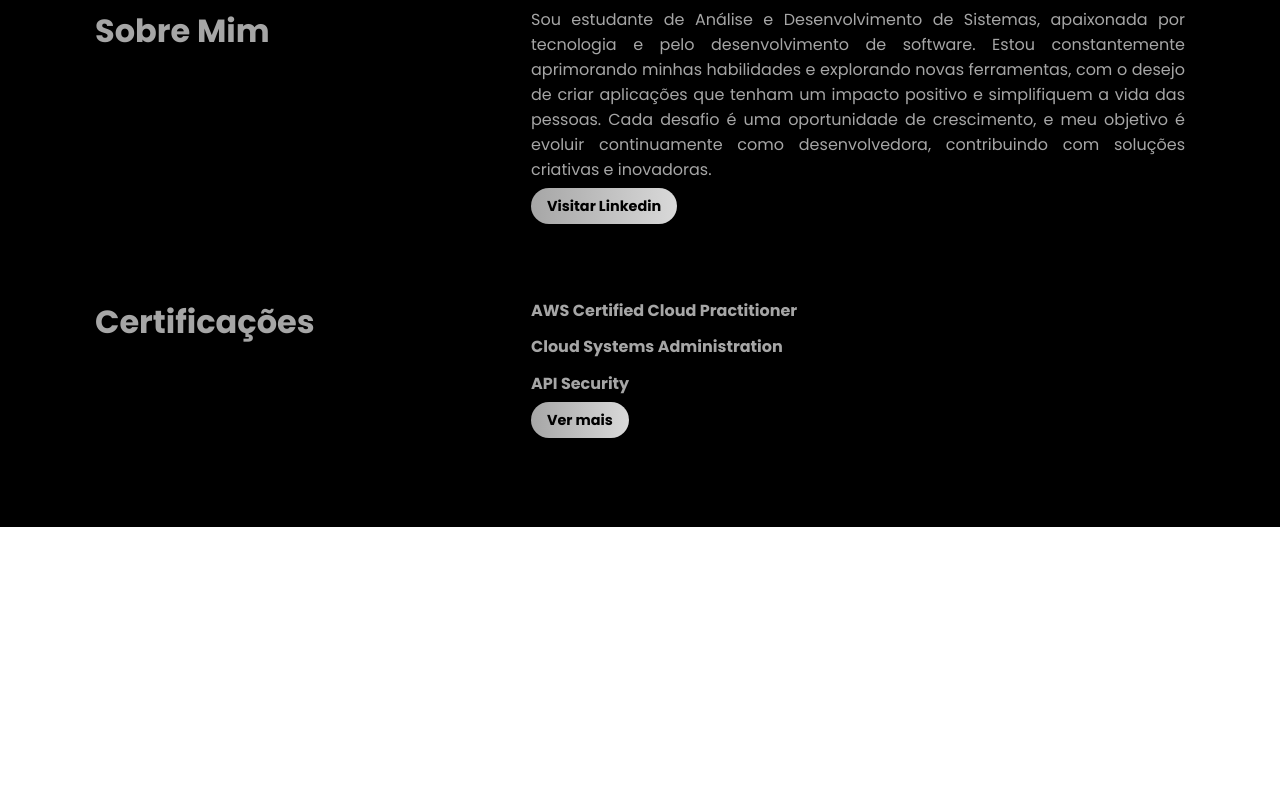
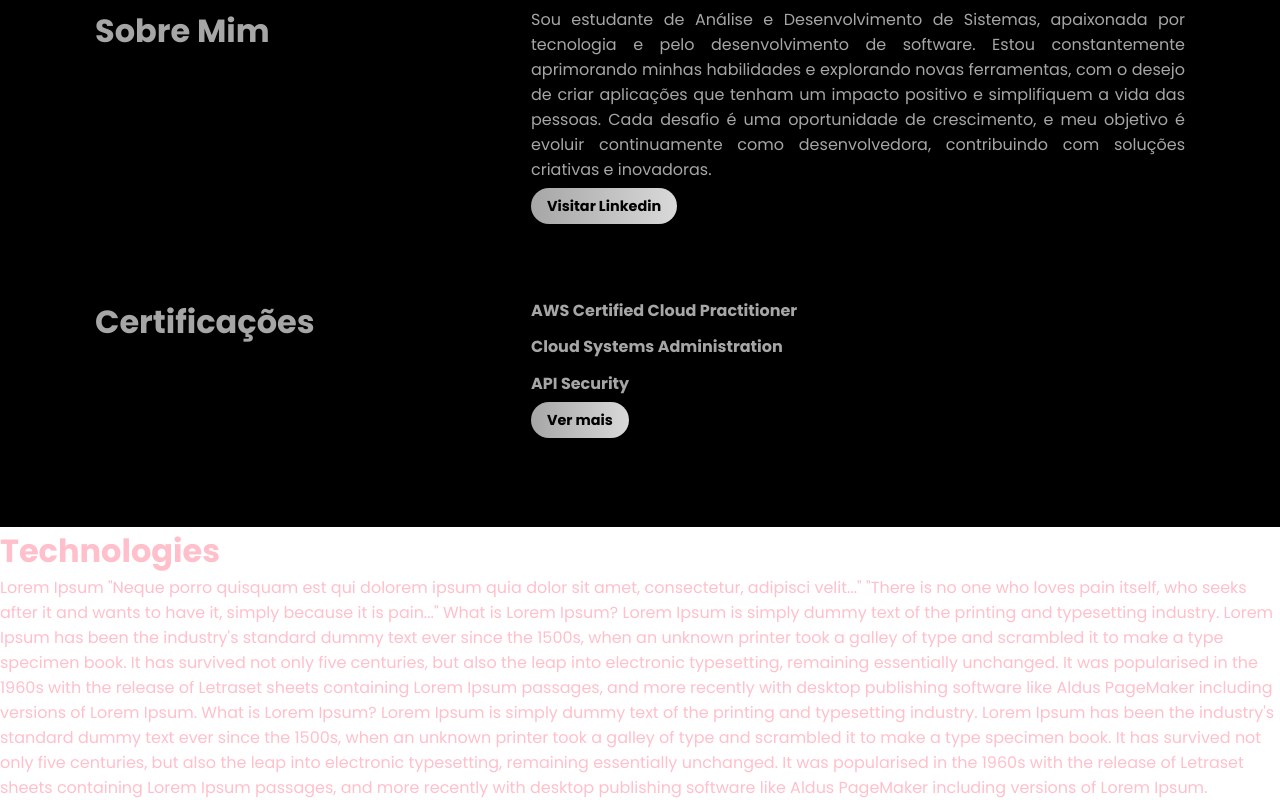
Before and after one commit to MEscola/my-portifolio, a React (Vite) app: page / in a window 1280 px wide. Shown: the part 888-1688 px from the top of the page. Before the commit the page ends 1415 px from the top, so only its background shows below. Built offline with nearby package versions, Linux system fonts and the light colour scheme.

Commit message:
feat: technologies

```diff
--- a/src/pages/Home/Home.tsx
+++ b/src/pages/Home/Home.tsx
@@ -1,5 +1,6 @@
 import Hero from "./sections/Hero/hero"
 import About from "./sections/About/about"
+import Technologies from "./sections/Technologies/technologies"
 
 
 const Home = () => {
@@ -9,6 +10,7 @@ const Home = () => {
     <>
       <Hero />
       <About />
+      <Technologies />
 
     </>
   )
--- /dev/null
+++ b/src/pages/Home/sections/Technologies/style-tech.ts
@@ -0,0 +1,5 @@
+import styled from "styled-components";
+
+export const Container = styled.div`
+color: pink;
+`
--- /dev/null
+++ b/src/pages/Home/sections/Technologies/technologies.tsx
@@ -0,0 +1,22 @@
+import * as S from '../Technologies/style-tech'
+
+const Technologies = () => {
+    return (
+        <>
+        <S.Container>
+            <h1>Technologies</h1>
+            <p>Lorem Ipsum
+"Neque porro quisquam est qui dolorem ipsum quia dolor sit amet, consectetur, adipisci velit..."
+"There is no one who loves pain itself, who seeks after it and wants to have it, simply because it is pain..."
+What is Lorem Ipsum?
+Lorem Ipsum is simply dummy text of the printing and typesetting industry. Lorem Ipsum has been the industry's standard dummy text ever since the 1500s, when an unknown printer took a galley of type and scrambled it to make a type specimen book. It has survived not only five centuries, but also the leap into electronic typesetting, remaining essentially unchanged. It was popularised in the 1960s with the release of Letraset sheets containing Lorem Ipsum passages, and more recently with desktop publishing software like Aldus PageMaker including versions of Lorem Ipsum.
+What is Lorem Ipsum?
+Lorem Ipsum is simply dummy text of the printing and typesetting industry. Lorem Ipsum has been the industry's standard dummy text ever since the 1500s, when an unknown printer took a galley of type and scrambled it to make a type specimen book. It has survived not only five centuries, but also the leap into electronic typesetting, remaining essentially unchanged. It was popularised in the 1960s with the release of Letraset sheets containing Lorem Ipsum passages, and more recently with desktop publishing software like Aldus PageMaker including versions of Lorem Ipsum.
+</p>
+
+        </S.Container>
+        </>
+    )
+}
+
+export default Technologies
```
